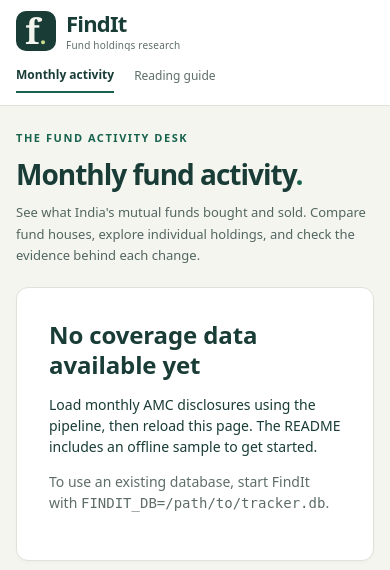
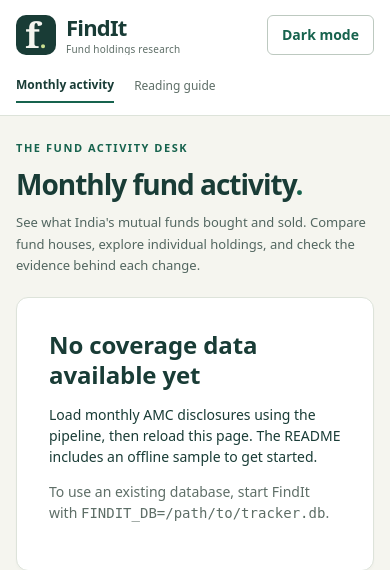
Before and after one commit to Varunsai1930/Find-It, a FastAPI app: template findit/web/templates/dashboard.html in a window 390 px wide. Shown: the top 570 px of the page. Run offline with FastAPI, Linux system fonts and the light colour scheme; the template is opened without the code that fills it, so the values that code supplies are empty.

Commit message:
feat(web): finish appearance controls and responsive presentation

```diff
--- a/findit/web/static/dashboard.js
+++ b/findit/web/static/dashboard.js
@@ -1,5 +1,21 @@
 (function () {
   "use strict";
+  var themeToggle = document.getElementById("theme-toggle");
+  if (themeToggle) {
+    function themeLabel() {
+      var next = document.documentElement.dataset.theme === "dark" ? "light" : "dark";
+      themeToggle.textContent = next === "light" ? "Light mode" : "Dark mode";
+      themeToggle.setAttribute("aria-label", "Switch to " + next + " mode");
+    }
+    themeToggle.hidden = false;
+    themeLabel();
+    themeToggle.addEventListener("click", function () {
+      var next = document.documentElement.dataset.theme === "dark" ? "light" : "dark";
+      document.documentElement.dataset.theme = next;
+      try { localStorage.setItem("findit-theme", next); } catch (e) { /* Optional storage. */ }
+      themeLabel();
+    });
+  }
   var form = document.getElementById("view-controls");
   var view = document.getElementById("month-view");
   var viewStatus = document.getElementById("view-status");
--- a/findit/web/static/style.css
+++ b/findit/web/static/style.css
@@ -28,8 +28,7 @@
   color-scheme: light;
 }
 
-@media (prefers-color-scheme: dark) {
-  :root {
+:root[data-theme="dark"] {
     --bg: #101b19;
     --surface: #172622;
     --surface-2: #1e302b;
@@ -52,8 +51,6 @@
     --shadow: none;
     color-scheme: dark;
   }
-}
-
 * { box-sizing: border-box; }
 
 /* Keep focused rows clear of the sticky top bar (static on phones). */
@@ -114,6 +111,9 @@ em { font-style: italic; }
 .nav a { color: var(--ink-3); text-decoration: none; font-size: 13px; padding: 7px 0; }
 .nav a:hover, .nav a[aria-current] { color: var(--ink); }
 .nav a[aria-current] { border-bottom: 2px solid var(--accent); font-weight: 650; }
+.theme-toggle { margin-left: auto; font-size: 12px; }
+.theme-toggle[hidden] { display: none; }
+.edition + .theme-toggle { margin-left: 0; }
 .edition { margin-left: auto; color: var(--ink-3); font-size: 11px; }
 .filterbar { display: flex; flex-wrap: wrap; gap: 20px 28px; align-items: flex-end;
   padding: 20px; margin: 0 0 24px; background: var(--surface);
@@ -383,6 +383,7 @@ table.data { width: 100%; border-collapse: separate; border-spacing: 0; font-siz
 @media (max-width: 1000px) {
   .edition { display: none; }
   .topbar__inner { gap: 30px; }
+  .edition + .theme-toggle { margin-left: auto; }
   .intro__link { display: none; }
   .lookup { flex: 1 1 100%; margin-left: 0; }
 }
@@ -402,7 +403,10 @@ table.data { width: 100%; border-collapse: separate; border-spacing: 0; font-siz
   .panel__head { padding: 16px; }
   /* Brand on one line above a compact two-column filter grid:
      month | rows, then Buying | Selling, then the checkboxes and search. */
-  .topbar__inner { flex-direction: column; align-items: stretch; gap: 8px; padding-top: 10px; padding-bottom: 12px; }
+  .topbar__inner { display: grid; grid-template-columns: minmax(0, 1fr) auto; gap: 14px 8px; padding-top: 14px; padding-bottom: 12px; }
+  .brand { grid-column: 1; }
+  .theme-toggle { grid-column: 2; grid-row: 1; }
+  .nav { grid-column: 1 / -1; }
   .brand { flex-direction: row; align-items: center; gap: 10px; }
   .brand__tag { white-space: nowrap; overflow: hidden; text-overflow: ellipsis; }
   .controls { display: grid; grid-template-columns: minmax(0, 1fr) minmax(0, 1fr); gap: 8px; flex: none; }
--- a/findit/web/templates/dashboard.html
+++ b/findit/web/templates/dashboard.html
@@ -6,6 +6,13 @@
 <meta name="color-scheme" content="light dark">
 <meta name="description" content="Explore monthly changes in Indian mutual fund holdings, fund-house consensus, and quarterly ownership filings.">
 <title>FindIt · Monthly fund activity</title>
+<script>
+try {
+  document.documentElement.dataset.theme = localStorage.getItem("findit-theme") ||
+    (matchMedia("(prefers-color-scheme: dark)").matches ? "dark" : "light");
+} catch (e) { /* Storage is optional; the default light palette remains usable. */ }
+</script>
+<link rel="icon" href="/static/favicon.svg" type="image/svg+xml">
 <link rel="stylesheet" href="{{ asset_url('style.css') }}">
 </head>
 <body>
@@ -23,6 +30,7 @@
       <a href="#notes-title">Reading guide</a>
     </nav>
     <span class="edition">India / Monthly disclosures</span>
+    <button class="btn btn--quiet theme-toggle" id="theme-toggle" type="button" hidden>Appearance</button>
   </div>
 </header>
 
```
Also changed, not shown: tests/test_web.py (+2 -0 lines), findit/web/static/favicon.svg (added), 2 other files.
